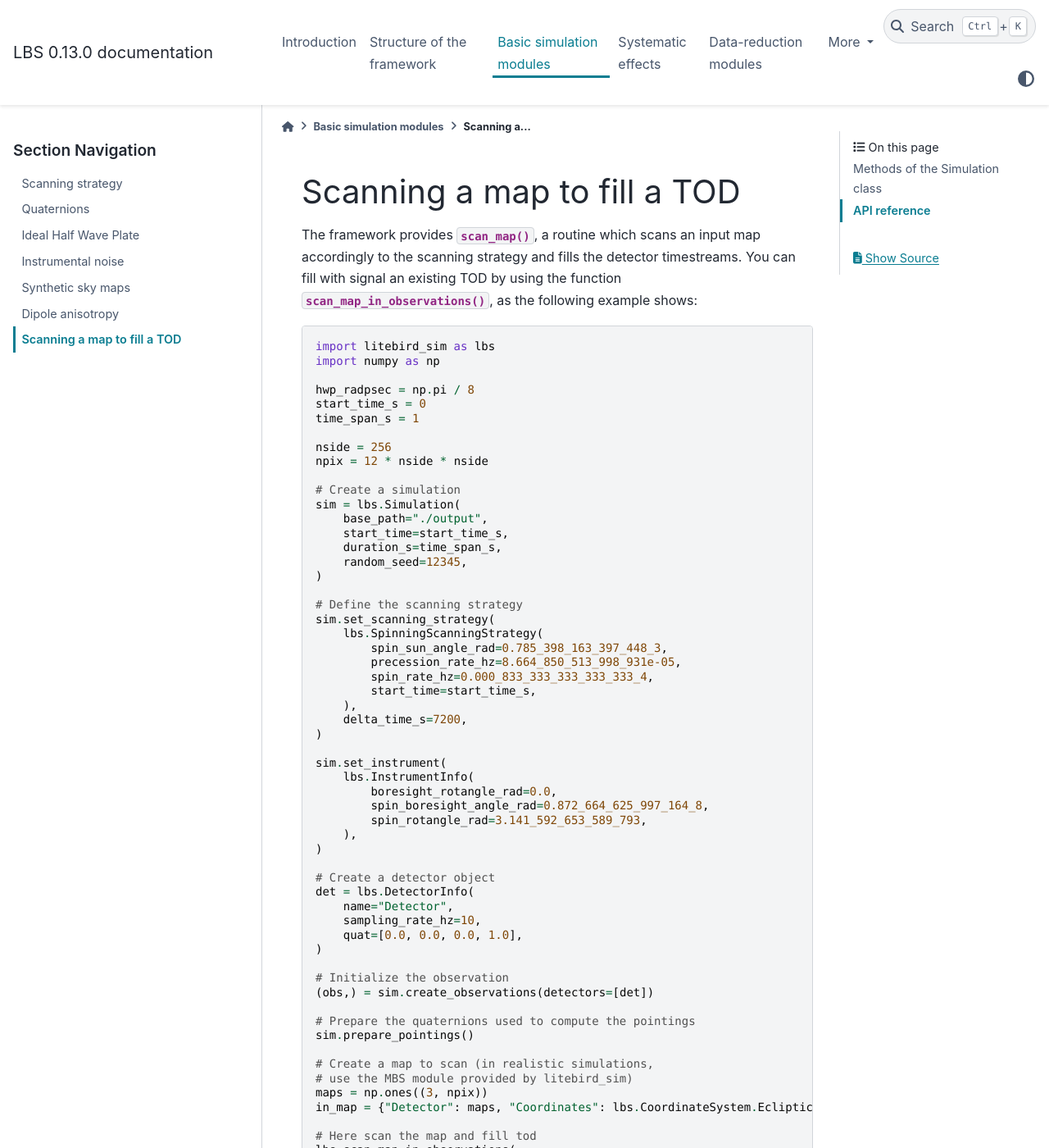
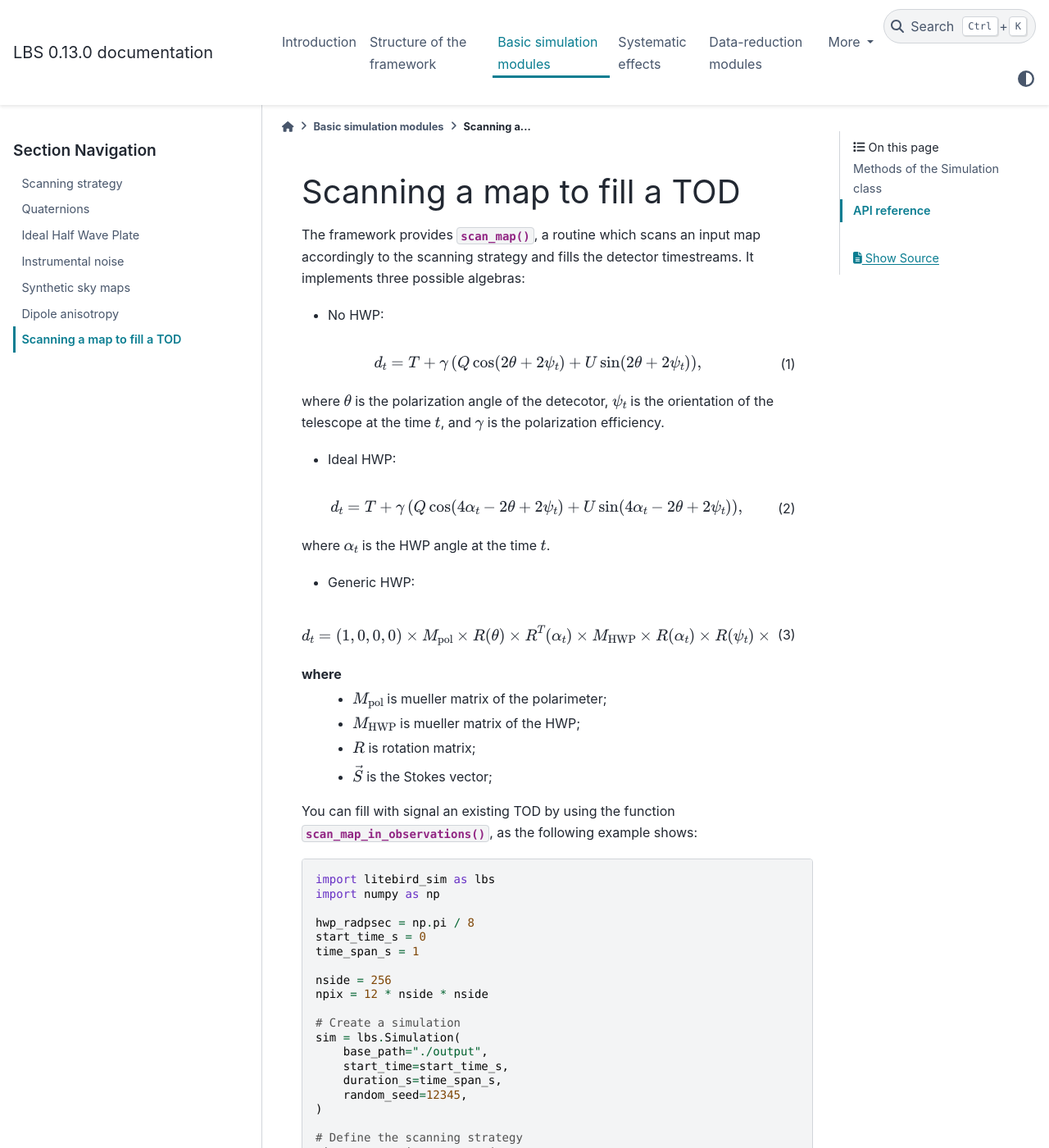
Before and after one commit to litebird/litebird_sim, a Sphinx documentation site: the page built from docs/source/map_scanning.rst, in a window 1280 px wide and 1400 px high. Shown: the whole window at 82% size. Built offline with Sphinx 7.4.7 and the PyData theme 0.15.4, drawn with Linux system fonts in a browser that asks for light colours; some of the changed text lies outside the part shown.

Commit message:
some documentation added

```diff
--- a/docs/source/map_scanning.rst
+++ b/docs/source/map_scanning.rst
@@ -5,7 +5,39 @@ Scanning a map to fill a TOD
 
 The framework provides :func:`.scan_map`, a routine which scans an
 input map accordingly to the scanning strategy and fills the detector
-timestreams. You can fill with signal an existing TOD by using the
+timestreams. It implements three possible algebras:
+
+- No HWP:
+
+.. math::
+   d_t = T + \gamma \left(Q\cos(2\theta + 2\psi_t)+U\sin(2\theta + 2\psi_t)\right),
+   :label: noHWP
+
+where :math:`\theta` is the polarization angle of the detecotor, :math:`\psi_t`
+is the orientation of the telescope at the time :math:`t`, and :math:`\gamma`
+is the polarization efficiency.
+
+- Ideal HWP:
+
+.. math::
+   d_t = T + \gamma \left(Q\cos(4\alpha_t - 2\theta + 2\psi_t)+U\sin(4\alpha_t - 2\theta + 2\psi_t)\right),
+   :label: idealHWP
+
+where :math:`\alpha_t` is the HWP angle at the time :math:`t`.
+
+- Generic HWP:
+
+.. math::
+   d_t = (1,0,0,0) \times M_{\rm pol} \times R(\theta) \times R^T(\alpha_t) \times M_{\rm HWP} \times R(\alpha_t) \times R(\psi_t) \times \vec{S}
+   :label: genericHWP
+
+where
+    * :math:`M_{\rm pol}` is mueller matrix of the polarimeter;
+    * :math:`M_{\rm HWP}` is mueller matrix of the HWP;
+    * :math:`R` is rotation matrix;
+    * :math:`\vec{S}` is the Stokes vector;
+
+You can fill with signal an existing TOD by using the
 function :func:`.scan_map_in_observations`, as the following example
 shows:
 
@@ -91,6 +123,7 @@ shows:
     -0.00601
     -0.00676
 
+The code automatically selects the fastest algebra based on the provided HWP.
 
 The input maps to scan can be either included in a dictionary with the name of
 the channel or the name of the dectector as keyword (the routines described in
```
